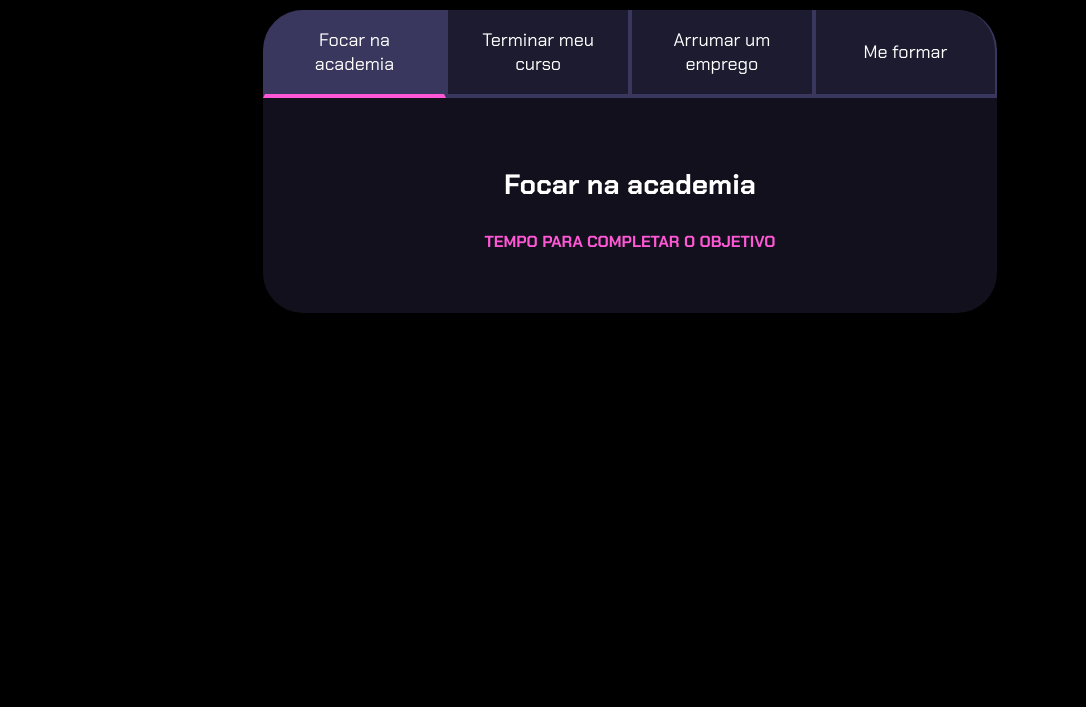
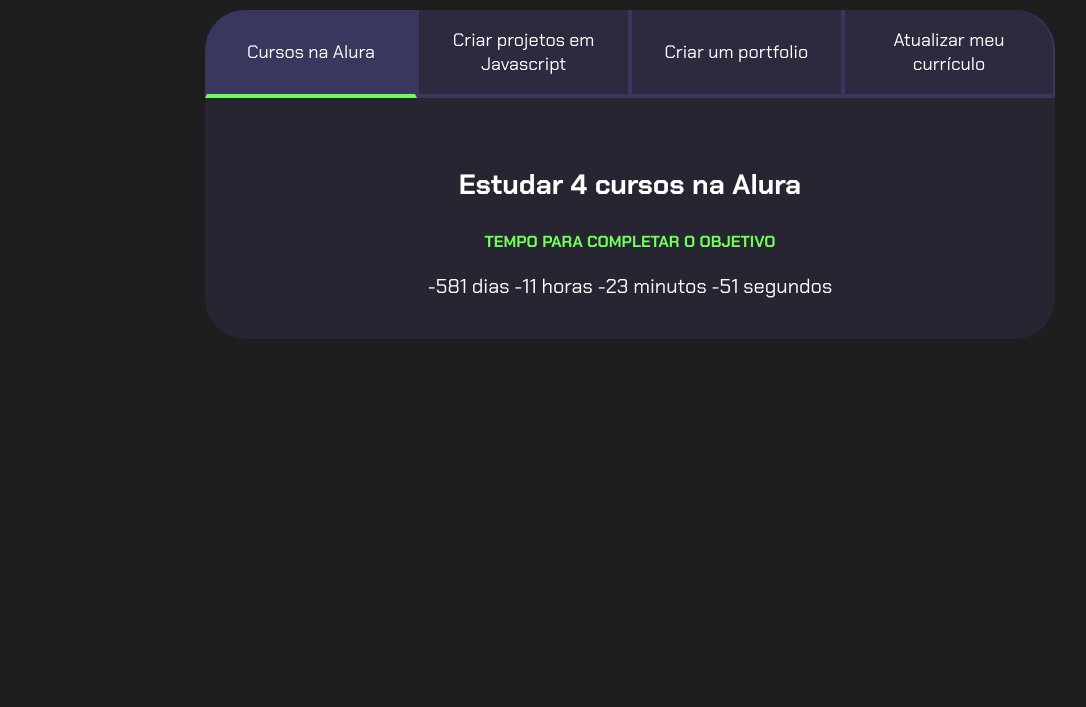
Before and after one commit to Ju4ozinho/Projeto-de-vida, a plain HTML site: page index.html in a window 1280 px wide. Shown: the part 93-800 px from the top of the page, without its empty margins (10-1096 px from the left). Drawn offline with Linux system fonts and the light colour scheme.

Commit message:
autualizando

```diff
--- a/index.html
+++ b/index.html
@@ -13,27 +13,31 @@
         <h2 class="titulo-principal">Meus Objetivos do ano<span>_</span></h2>
         <div class="conteudo">
             <div class="botoes">
-                <button class="botao ativo">Focar na academia</button>
-                <button class="botao">Terminar meu curso</button>
-                <button class="botao">Arrumar um emprego</button>
-                <button class="botao">Me formar</button>
+                <button class="botao ativo">Cursos na Alura</button>
+                <button class="botao">Criar projetos em Javascript</button>
+                <button class="botao">Criar um portfolio</button>
+                <button class="botao">Atualizar meu currículo</button>
             </div>
             <div class="abas-textos">
                 <div class="aba-conteudo ativo">
-                    <h3 class="aba-conteudo-titulo-principal">Focar na academia</h3>
+                    <h3 class="aba-conteudo-titulo-principal">Estudar 4 cursos na Alura</h3>
                     <h4 class="aba-conteudo-titulo-secundario">Tempo para completar o objetivo</h4>
+                    <div class="contador"></div>
                 </div>
                 <div class="aba-conteudo">
-                    <h3 class="aba-conteudo-titulo-principal">Terminar meu curo</h3>
+                    <h3 class="aba-conteudo-titulo-principal">Criar 5 projetos em Javascript</h3>
                     <h4 class="aba-conteudo-titulo-secundario">Tempo para completar o objetivo</h4>
+                    <div class="contador"></div>
                 </div>
                 <div class="aba-conteudo">
-                    <h3 class="aba-conteudo-titulo-principal">Arrumar um emprego</h3>
+                    <h3 class="aba-conteudo-titulo-principal">Criar um portfolio com os meus 3 melhores projetos</h3>
                     <h4 class="aba-conteudo-titulo-secundario">Tempo para completar o objetivo</h4>
+                    <div class="contador"></div>
                 </div>
                 <div class="aba-conteudo">
-                    <h3 class="aba-conteudo-titulo-principal">Me formar</h3>
+                    <h3 class="aba-conteudo-titulo-principal">Atualizar meu curriculo com os certificados da Alura</h3>
                     <h4 class="aba-conteudo-titulo-secundario">Tempo para completar o objetivo</h4>
+                    <div class="contador"></div>
                 </div>
             </div>
         </div>
--- a/main.js
+++ b/main.js
@@ -16,12 +16,9 @@ for (let i = 0; i < botoes.length; i++) {
 
 const contadores = document.querySelectorAll(".contador");
 const tempoObjetivo1 = new Date("2023-10-05T00:00:00");
-const tempoObjetivo2 = new Date("2023-12-05T00:00:00");
-const tempoObjetivo3 = new Date("2023-12-30T00:00:00");
-const tempoObjetivo4 = new Date("2024-02-01T00:00:00");
 
-const tempos = [tempoObjetivo1, tempoObjetivo2, tempoObjetivo3, tempoObjetivo4];
 
+contadores[0].textContent = calculaTempo(tempoObjetivo1);
 
 function calculaTempo(tempoObjetivo) {
     let tempoAtual = new Date();
@@ -34,25 +31,6 @@ function calculaTempo(tempoObjetivo) {
     segundos %= 60;
     minutos %= 60;
     horas %= 24;
-    if (tempoFinal > 0) {
-        return [dias, horas, minutos, segundos];
-    } else {
-        return [0, 0, 0, 0];
-    }
+
+    return dias + " dias " + horas + " horas " + minutos + " minutos " + segundos + " segundos";
 }
-
-function atualizaCronometro() {
-    for (let i = 0; i < contadores.length; i++) {
-        document.getElementById("dias" + i).textContent = calculaTempo(tempos[i])[0];
-        document.getElementById("horas" + i).textContent = calculaTempo(tempos[i])[1];
-        document.getElementById("min" + i).textContent = calculaTempo(tempos[i])[2];
-        document.getElementById("seg" + i).textContent = calculaTempo(tempos[i])[3];
-    }
-}
-
-function comecaCronometro() {
-    atualizaCronometro();
-    setInterval(atualizaCronometro, 1000);
-}
-
-comecaCronometro();
--- a/style.css
+++ b/style.css
@@ -1,8 +1,8 @@
 @import url('https://fonts.googleapis.com/css2?family=Chakra+Petch:wght@400;700&display=swap');
 
 :root {
-    --cor-de-fundo: #000000;
-    --verde: #ff57d5;
+    --cor-de-fundo: #1E1E1E;
+    --verde: #6FFF57;
     --branco: #FFFFFF;
     --botao-ativo: #3A375E;
     --botao-inativo: rgba(58, 55, 94, 0.5);
@@ -91,6 +91,11 @@ body {
     text-transform: uppercase;
 }
 
+.contador {
+    font-size: 20px;
+    text-align: center;
+}
+
 @media screen and (min-width: 768px) {
     .botoes {
         display: flex;
```
